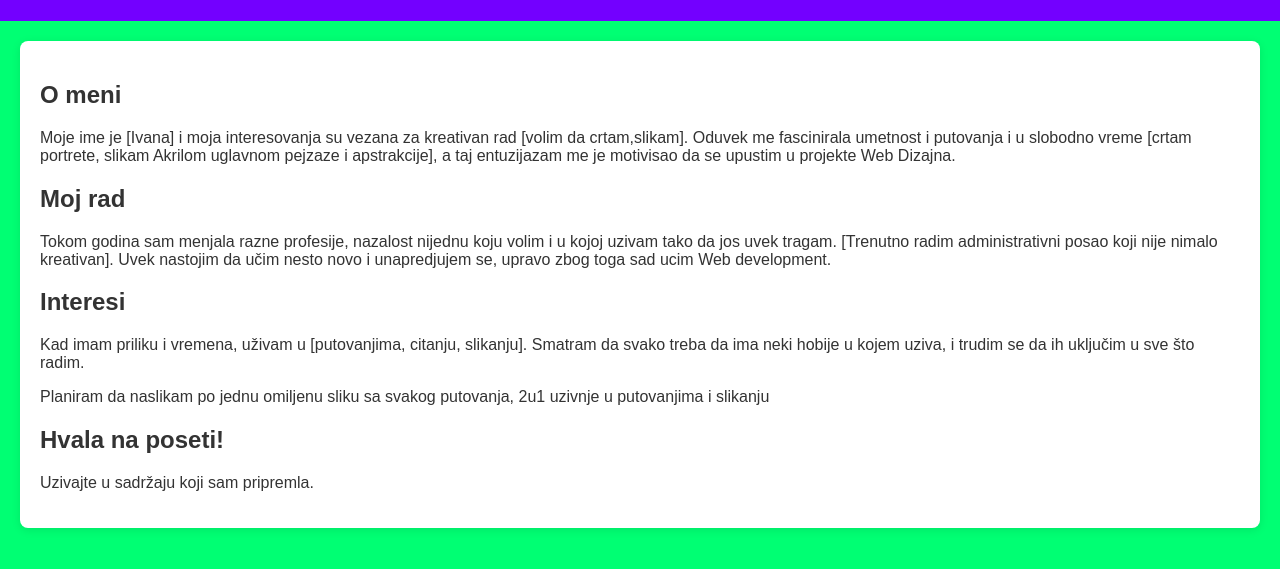
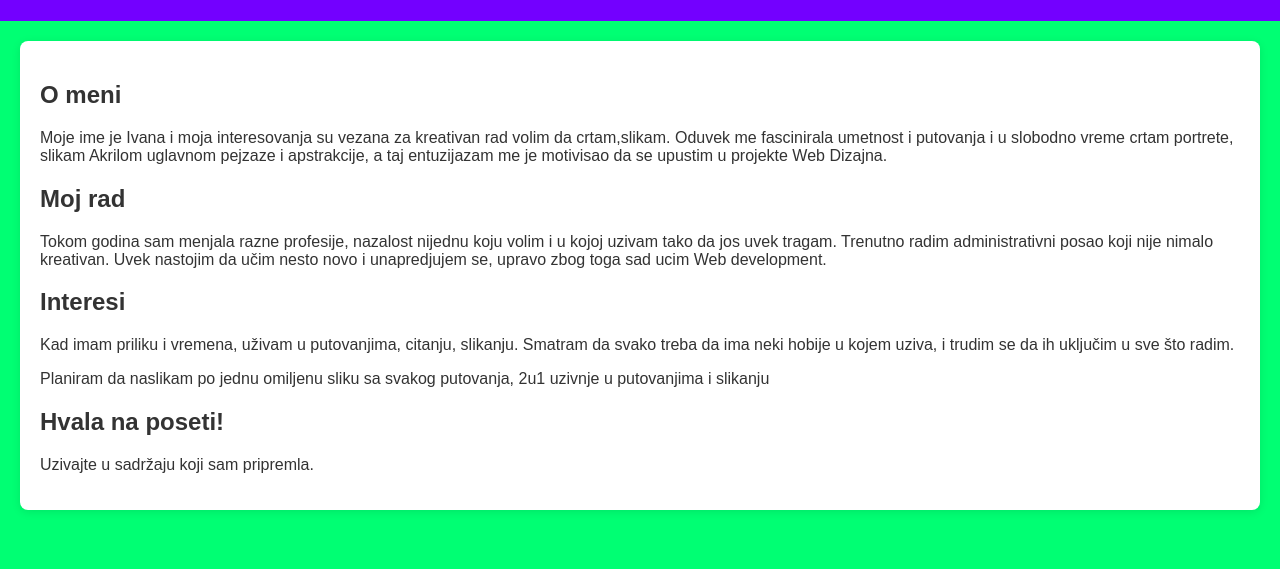
Before and after one commit to ivananikita/ivananikita-github.io, a plain HTML site: page index.html in a window 1280 px wide. Shown: the part 99-668 px from the top of the page. Drawn offline with Linux system fonts and the light colour scheme.

Commit message:
Update index.html

```diff
--- a/index.html
+++ b/index.html
@@ -35,13 +35,13 @@
 
 <section>
     <h2>O meni</h2>
-    <p>Moje ime je [Ivana] i moja interesovanja su vezana za kreativan rad [volim da crtam,slikam]. Oduvek me fascinirala umetnost i putovanja i u slobodno vreme [crtam portrete, slikam Akrilom uglavnom pejzaze i apstrakcije], a taj entuzijazam me je motivisao da se upustim u projekte Web Dizajna.</p>
+    <p>Moje ime je Ivana i moja interesovanja su vezana za kreativan rad volim da crtam,slikam. Oduvek me fascinirala umetnost i putovanja i u slobodno vreme crtam portrete, slikam Akrilom uglavnom pejzaze i apstrakcije, a taj entuzijazam me je motivisao da se upustim u projekte Web Dizajna.</p>
 
     <h2>Moj rad</h2>
-    <p>Tokom godina sam menjala razne profesije, nazalost nijednu koju volim i u kojoj uzivam tako da jos uvek tragam. [Trenutno radim administrativni posao koji nije nimalo kreativan]. Uvek nastojim da učim nesto novo i unapredjujem se, upravo zbog toga sad ucim Web development.</p>
+    <p>Tokom godina sam menjala razne profesije, nazalost nijednu koju volim i u kojoj uzivam tako da jos uvek tragam. Trenutno radim administrativni posao koji nije nimalo kreativan. Uvek nastojim da učim nesto novo i unapredjujem se, upravo zbog toga sad ucim Web development.</p>
 
     <h2>Interesi</h2>
-    <p>Kad imam priliku i vremena, uživam u [putovanjima, citanju, slikanju]. Smatram da svako treba da ima neki hobije u kojem uziva, i trudim se da ih uključim u sve što radim.</p>
+    <p>Kad imam priliku i vremena, uživam u putovanjima, citanju, slikanju. Smatram da svako treba da ima neki hobije u kojem uziva, i trudim se da ih uključim u sve što radim.</p>
     <p> Planiram da naslikam po jednu omiljenu sliku sa svakog putovanja, 2u1 uzivnje u putovanjima i slikanju </p>
 
     <h2>Hvala na poseti!</h2>
```
